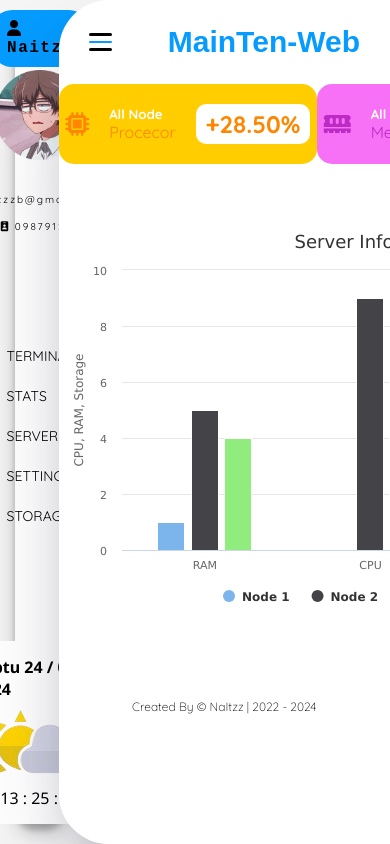
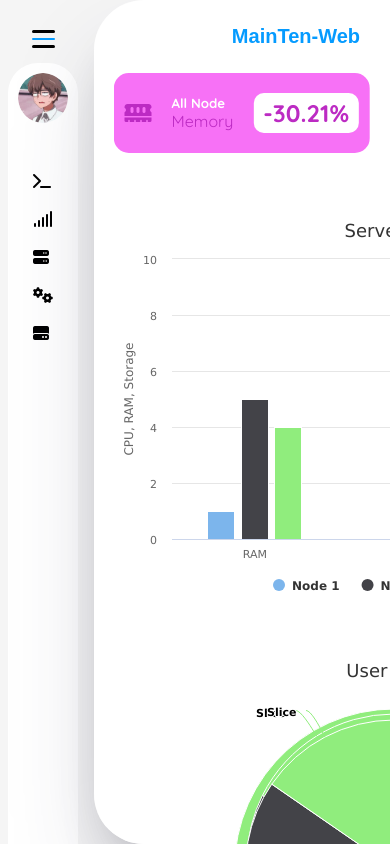
Before and after one commit to Naitzz12/Dash, a plain HTML site: page menu/stats/stats.html in a window 390 px wide. Drawn offline with nearby package versions, Linux system fonts and the light colour scheme; a web font is replaced by a local one.

Commit message:
New Update again

```diff
--- a/menu/stats/stats.css
+++ b/menu/stats/stats.css
@@ -300,3 +300,77 @@ footer p {
   text-align: center;
   padding: 15px 0;
 }
+
+@media screen and (max-width: 1050px) {
+  header a {
+    font-size: 20px;
+  }
+
+  .container {
+    z-index: 999;
+  }
+
+  nav {
+    display: none;
+  }
+
+  .nav {
+    display: flex;
+    justify-content: start;
+    align-items: start;
+    flex-direction: column;
+    position: absolute;
+    left: 0;
+    top: 50px;
+    background-color: var(--col-3);
+    height: 100vh;
+    padding: 25px;
+    padding-top: 90px;
+    margin: 13px 8px;
+    border-radius: 30px;
+    gap: 20px;
+    width: 20px;
+    z-index: -9;
+  }
+
+  .nav img {
+    width: 50px;
+    position: absolute;
+    border-radius: 50px;
+    left: 10px;
+    right: 0;
+    top: 10px;
+  }
+
+  .nav a {
+    color: var(--col-2);
+  }
+
+  .bar {
+    position: absolute;
+    left: 32px;
+    top: 30px;
+  }
+
+  .container {
+    width: 76%;
+  }
+
+  .conta {
+    width: 100%;
+  }
+
+  .top_list {
+    display: none;
+  }
+
+  .splide {
+    margin: 0 20px;
+  }
+
+  .chart-list {
+    flex-direction: column;
+    margin-left: 300px;
+    gap: 40px;
+  }
+}
--- a/menu/stats/stats.html
+++ b/menu/stats/stats.html
@@ -28,6 +28,10 @@
       crossorigin="anonymous"
     ></script>
     <script src="https://unpkg.com/feather-icons"></script>
+    <link
+      rel="stylesheet"
+      href="https://cdn.jsdelivr.net/npm/@splidejs/splide@4.1.4/dist/css/splide.min.css"
+    />
   </head>
   <body>
     <div class="container">
@@ -65,6 +69,22 @@
           <p>13 : 25 : 50</p>
         </div>
       </nav>
+      <div class="nav" id="nav">
+        <a href="../settings/settings.html"
+          ><img class="profile-andro" src="../../assets/user1.png" alt=""
+        /></a>
+        <a href="../terminal/terminal.html"
+          ><i class="fa-solid fa-terminal"></i
+        ></a>
+        <a href="stats.html"><i class="fa-solid fa-signal"></i></a>
+        <a href="../server/server.html"><i class="fa-solid fa-server"></i></a>
+        <a href="../settings/settings.html"
+          ><i class="fa-solid fa-gears"></i
+        ></a>
+        <a href="../storage/storage.html"
+          ><i class="fa-solid fa-hard-drive"></i
+        ></a>
+      </div>
       <div class="top_list">
         <div class="__list-1 bg-1">
           <h2><i class="fa-solid fa-microchip"></i></h2>
@@ -99,6 +119,52 @@
           <h2 class="st-net st-stat">-14GBPS</h2>
         </div>
       </div>
+      <section class="splide" aria-label="Splide Basic HTML Example">
+        <div class="splide__track">
+          <ul class="splide__list">
+            <li class="splide__slide">
+              <div class="__list-1 bg-1">
+                <h2><i class="fa-solid fa-microchip"></i></h2>
+                <div class="__list-1-text">
+                  <h5>All Node</h5>
+                  <p>Procecor</p>
+                </div>
+                <h2 class="st-cpu st-stat">+28.50%</h2>
+              </div>
+            </li>
+            <li class="splide__slide">
+              <div class="__list-1 bg-2">
+                <h2 class="memo"><i class="fa-solid fa-memory"></i></h2>
+                <div class="__list-1-text">
+                  <h5>All Node</h5>
+                  <p>Memory</p>
+                </div>
+                <h2 class="st-memo st-stat">-30.21%</h2>
+              </div>
+            </li>
+            <li class="splide__slide">
+              <div class="__list-1 bg-3">
+                <h2><i class="fa-solid fa-hard-drive"></i></h2>
+                <div class="__list-1-text">
+                  <h5>All Node</h5>
+                  <p>Storage</p>
+                </div>
+                <h2 class="st-sto st-stat">+50.35%</h2>
+              </div>
+            </li>
+            <li class="splide__slide">
+              <div class="__list-1 bg-4">
+                <h2><i class="fa-solid fa-signal"></i></h2>
+                <div class="__list-1-text">
+                  <h5>All Node</h5>
+                  <p>Network</p>
+                </div>
+                <h2 class="st-net st-stat">-14GBPS</h2>
+              </div>
+            </li>
+          </ul>
+        </div>
+      </section>
       <div class="chart-list">
         <div class="chart-1">
           <div id="container" style="width: 570px; height: 400px"></div>
@@ -117,67 +183,6 @@
     </script>
     <script src="https://code.highcharts.com/highcharts.js"></script>
     <script src="./stats.js"></script>
-    <script>
-      document.addEventListener("DOMContentLoaded", function () {
-        const chart = Highcharts.chart("container", {
-          chart: {
-            type: "column",
-          },
-          title: {
-            text: "Server Info",
-          },
-          xAxis: {
-            categories: ["RAM", "CPU", "Storage"],
-          },
-          yAxis: {
-            title: {
-              text: "CPU, RAM, Storage",
-            },
-          },
-          series: [
-            {
-              name: "Node 1",
-              data: [1, 0, 4],
-            },
-            {
-              name: "Node 2",
-              data: [5, 9, 3],
-            },
-            {
-              name: "Node 3",
-              data: [4, 7, 2],
-            },
-          ],
-        });
-      });
-
-      document.addEventListener("DOMContentLoaded", function () {
-        const chart = Highcharts.chart("container2", {
-          chart: {
-            type: "pie",
-          },
-          title: {
-            text: "User Login",
-          },
-          xAxis: {
-            categories: ["RAM", "CPU", "Storage"],
-          },
-          series: [
-            {
-              name: "Node 1",
-              data: [1, 0, 4],
-            },
-            {
-              name: "Node 2",
-              data: [5, 9, 3],
-            },
-            {
-              name: "Node 3",
-              data: [4, 7, 2],
-            },
-          ],
-        });
-      });
-    </script>
+    <script src="https://cdn.jsdelivr.net/npm/@splidejs/splide@4.1.4/dist/js/splide.min.js"></script>
   </body>
 </html>
--- a/menu/stats/stats.js
+++ b/menu/stats/stats.js
@@ -20,3 +20,75 @@ document.addEventListener("DOMContentLoaded", function () {
     barTest.style.display = "flex";
   });
 });
+
+document.addEventListener("DOMContentLoaded", function () {
+  const chart = Highcharts.chart("container", {
+    chart: {
+      type: "column",
+    },
+    title: {
+      text: "Server Info",
+    },
+    xAxis: {
+      categories: ["RAM", "CPU", "Storage"],
+    },
+    yAxis: {
+      title: {
+        text: "CPU, RAM, Storage",
+      },
+    },
+    series: [
+      {
+        name: "Node 1",
+        data: [1, 0, 4],
+      },
+      {
+        name: "Node 2",
+        data: [5, 9, 3],
+      },
+      {
+        name: "Node 3",
+        data: [4, 7, 2],
+      },
+    ],
+  });
+});
+
+document.addEventListener("DOMContentLoaded", function () {
+  const chart = Highcharts.chart("container2", {
+    chart: {
+      type: "pie",
+    },
+    title: {
+      text: "User Login",
+    },
+    xAxis: {
+      categories: ["RAM", "CPU", "Storage"],
+    },
+    series: [
+      {
+        name: "Node 1",
+        data: [1, 0, 4],
+      },
+      {
+        name: "Node 2",
+        data: [5, 9, 3],
+      },
+      {
+        name: "Node 3",
+        data: [4, 7, 2],
+      },
+    ],
+  });
+});
+
+document.addEventListener("DOMContentLoaded", function () {
+  var splide = new Splide(".splide", {
+    type: "loop",
+    autoplay: true,
+    pagination: false,
+    arrows: false,
+    gap: "10rem",
+  });
+  splide.mount();
+});
--- a/menu/terminal/terminal.css
+++ b/menu/terminal/terminal.css
@@ -225,3 +225,64 @@ footer p {
   text-align: center;
   padding: 15px 0;
 }
+
+@media screen and (max-width: 1050px) {
+  header a {
+    font-size: 20px;
+  }
+
+  .container {
+    z-index: 999;
+    overflow-x: hidden;
+  }
+
+  nav {
+    display: none;
+  }
+
+  .nav {
+    display: flex;
+    justify-content: start;
+    align-items: start;
+    flex-direction: column;
+    position: absolute;
+    left: 0;
+    top: 50px;
+    background-color: var(--col-3);
+    height: 100vh;
+    padding: 25px;
+    padding-top: 90px;
+    margin: 13px 8px;
+    border-radius: 30px;
+    gap: 20px;
+    width: 20px;
+    z-index: -9;
+  }
+
+  .nav img {
+    width: 50px;
+    position: absolute;
+    border-radius: 50px;
+    left: 10px;
+    right: 0;
+    top: 10px;
+  }
+
+  .nav a {
+    color: var(--col-2);
+  }
+
+  .bar {
+    position: absolute;
+    left: 32px;
+    top: 30px;
+  }
+
+  .container {
+    width: 76%;
+  }
+
+  .conta {
+    width: 100%;
+  }
+}
--- a/style.css
+++ b/style.css
@@ -539,13 +539,14 @@ footer p {
   padding: 15px 0;
 }
 
-@media screen and (max-width: 750px) {
+@media screen and (max-width: 1050px) {
   header a {
     font-size: 20px;
   }
 
   .container {
     z-index: 999;
+    overflow-x: hidden;
   }
 
   nav {
```
Also changed, not shown: index.html (+3 -1 lines), menu/terminal/terminal.html (+14 -15 lines), menu/terminal/terminal.js (+14 -0 lines).
